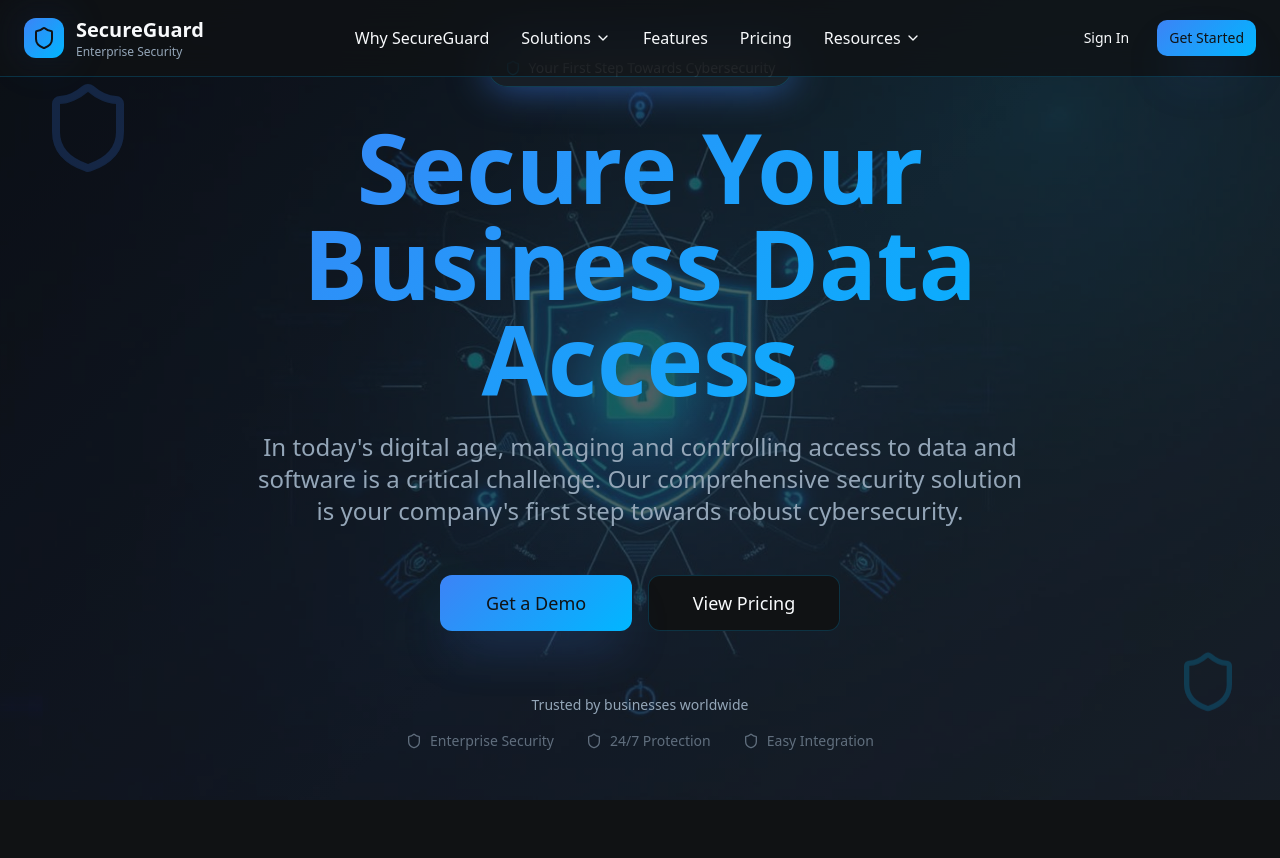
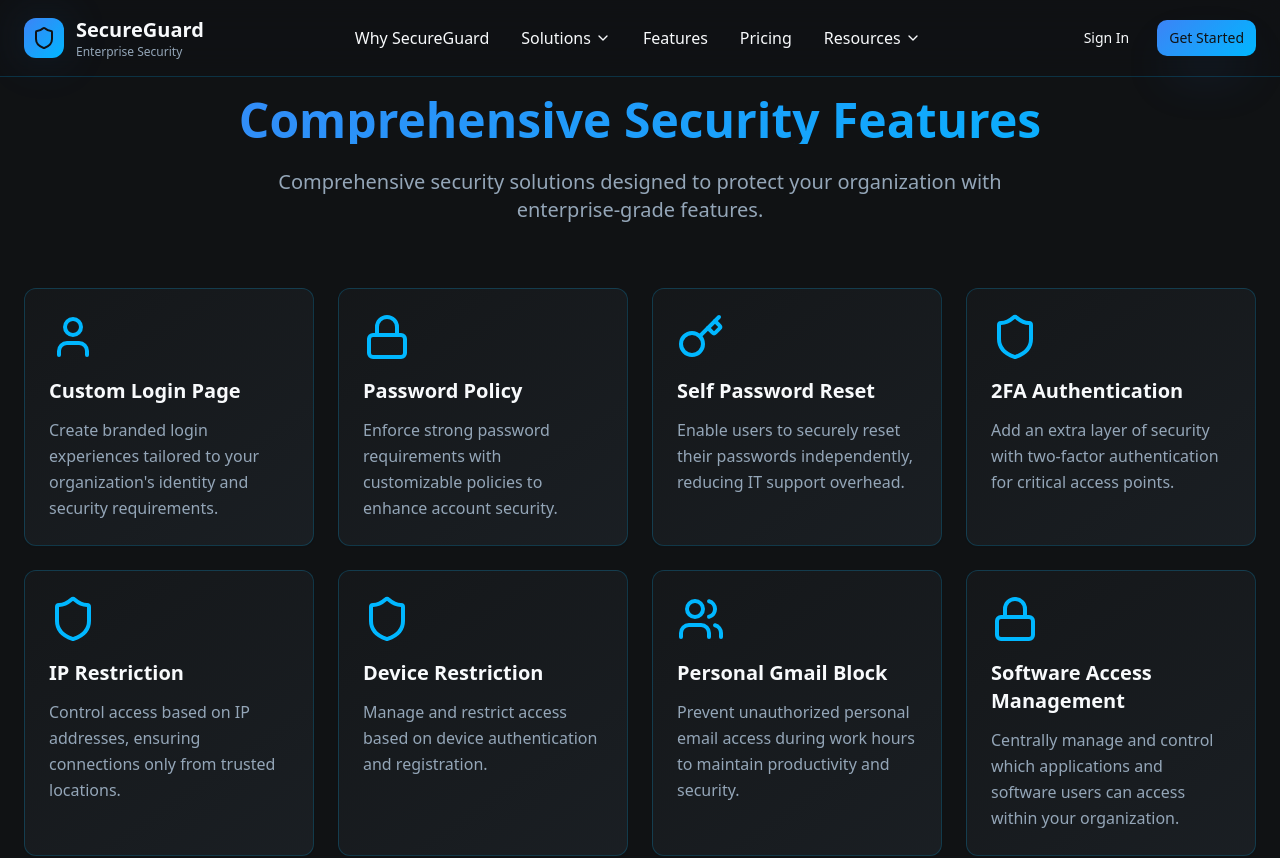
Before and after one commit to akshayshiviom/access-control-secure, a React (Vite) app: page / in a window 1280 px wide. Shown: the top 858 px of the page. Built offline with nearby package versions, Linux system fonts and the light colour scheme.

Commit message:
Remove content from features page
Remove content above "Why choose SecureGuard" from features page.

```diff
--- a/src/pages/Index.tsx
+++ b/src/pages/Index.tsx
@@ -1,5 +1,5 @@
 import Header from "@/components/Header";
-import Hero from "@/components/Hero";
+
 
 import Features from "@/components/Features";
 import Footer from "@/components/Footer";
@@ -8,7 +8,7 @@ const Index = () => {
   return (
     <div className="min-h-screen bg-background">
       <Header />
-      <Hero />
+
       <div id="features">
         <Features />
       </div>
```
